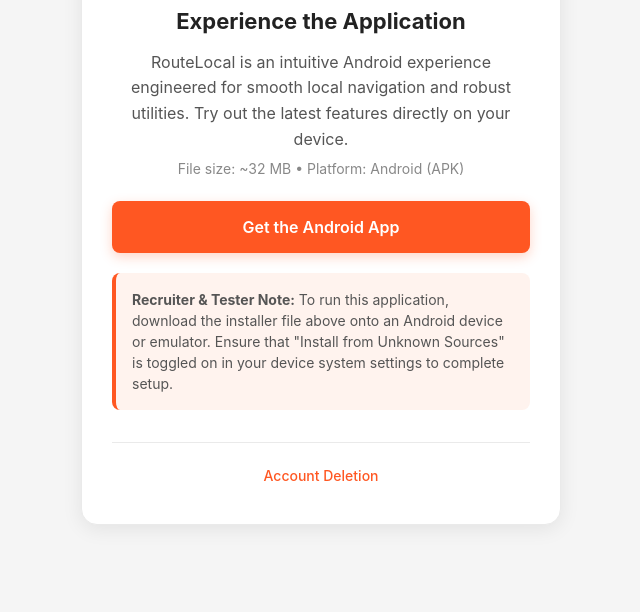
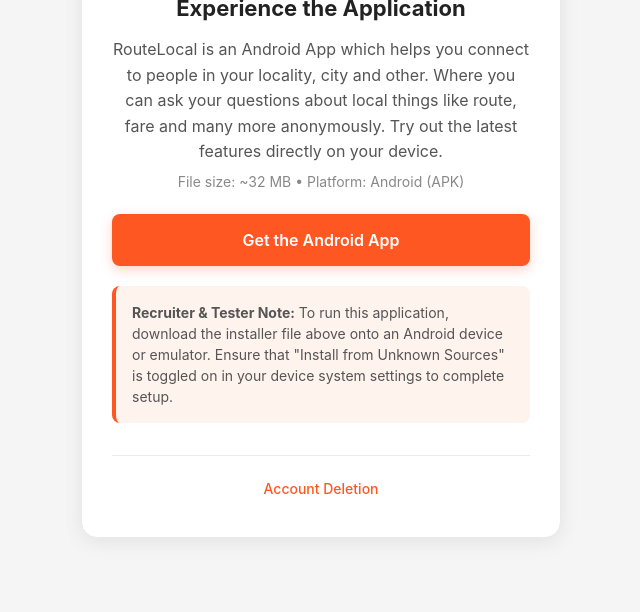
Before and after one commit to avansJacob/Myapp-download, a plain HTML site: page index.html in a window 1280 px wide. Shown: the part 188-800 px from the top of the page, without its empty margins (319-959 px from the left). Drawn offline with Linux system fonts and the light colour scheme.

Commit message:
Update index.html

```diff
--- a/index.html
+++ b/index.html
@@ -121,7 +121,7 @@
         </h1>
 
         <h2>Experience the Application</h2>
-        <p>RouteLocal is an intuitive Android experience engineered for smooth local navigation and robust utilities. Try out the latest features directly on your device.</p>
+        <p>RouteLocal is an Android App which helps you connect to people in your locality, city and other. Where you can ask your questions about local things like route, fare and many more anonymously. Try out the latest features directly on your device.</p>
 
         <div class="app-meta">File size: ~32 MB • Platform: Android (APK)</div>
 
```
